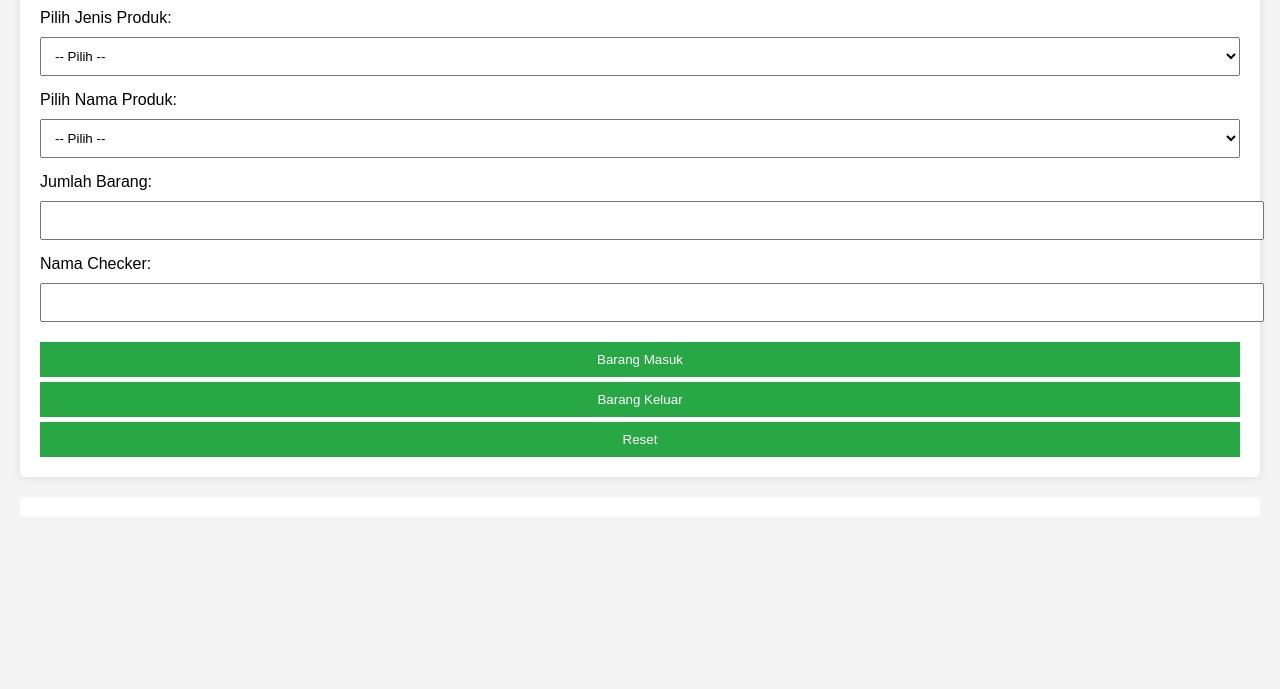
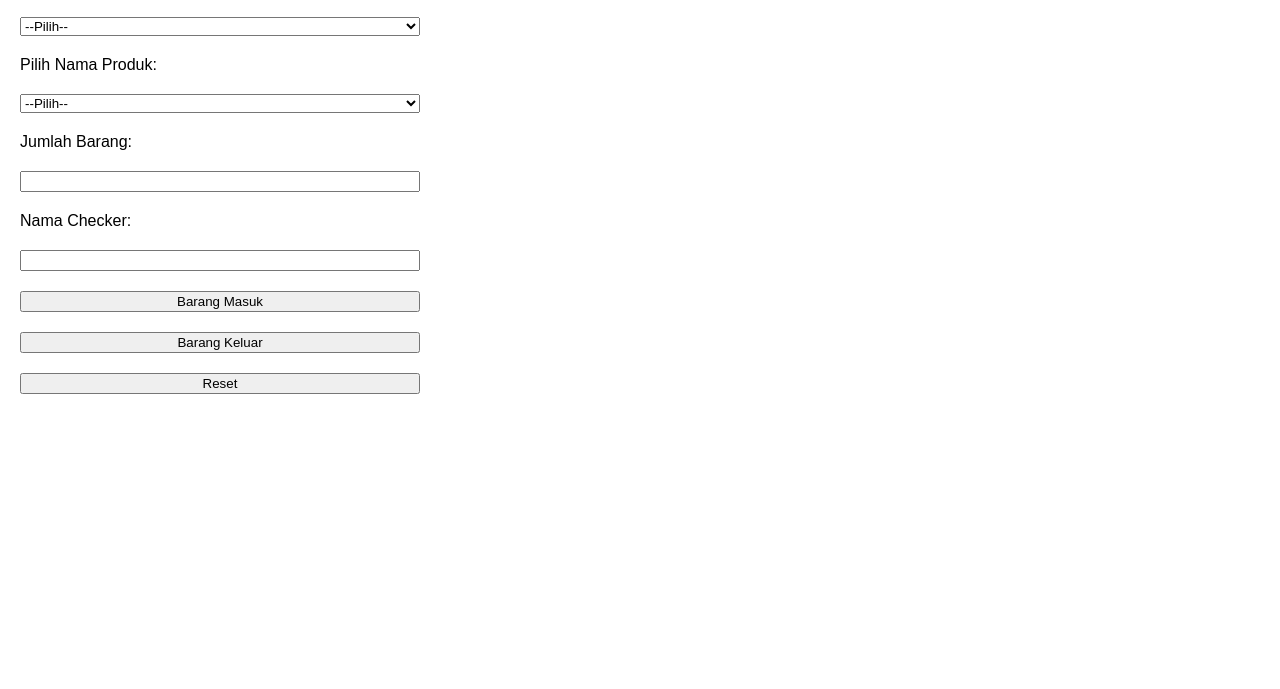
Before and after one commit to Arif-komp/InOutStock, a plain HTML site: page index.html in a window 1280 px wide. Shown: the part 111-800 px from the top of the page. Drawn offline with Linux system fonts and the light colour scheme.

Commit message:
Update index.html

```diff
--- a/index.html
+++ b/index.html
@@ -7,164 +7,123 @@
     <style>
         body {
             font-family: Arial, sans-serif;
-            margin: 0;
-            padding: 20px;
-            background-color: #f4f4f4;
-        }
-        h1 {
-            text-align: center;
+            margin: 20px;
         }
         form {
-            background: white;
-            padding: 20px;
-            border-radius: 5px;
-            box-shadow: 0 0 10px rgba(0, 0, 0, 0.1);
+            display: flex;
+            flex-direction: column;
+            max-width: 400px;
         }
-        .form-group {
-            margin-bottom: 15px;
+        label, select, input, button {
+            margin: 10px 0;
         }
-        label {
-            display: block;
-            margin-bottom: 5px;
-        }
-        select, input[type="number"], input[type="text"], button {
-            width: 100%;
-            padding: 10px;
-            margin-top: 5px;
-        }
-        button {
-            background-color: #28a745;
-            color: white;
-            border: none;
-            cursor: pointer;
-        }
-        button:hover {
-            background-color: #218838;
-        }
-        #history {
+        .history {
             margin-top: 20px;
-            background: white;
-            padding: 10px;
-            border-radius: 5px;
-            max-height: 300px;
-            overflow-y: auto;
         }
     </style>
 </head>
 <body>
-
     <h1>STOCK MANUAL GUDANG G5000</h1>
     <form id="stockForm">
-    <div class="form-group">
-        <label for="productType">Pilih Jenis Produk:</label>
-        <select id="productType" required>
-            <option value="">-- Pilih --</option>
+        <label for="jenis_produk">Pilih Jenis Produk:</label>
+        <select id="jenis_produk" name="jenis_produk" required>
+            <option value="">--Pilih--</option>
             <option value="SEMEN">SEMEN</option>
             <option value="BESI">BESI</option>
-            <option value="BWG">BWG - KAWAT DURI</option>
-            <option value="GALVALUM">GALVALUM - BONDEX</option>
+            <option value="BWG - KAWAT DURI">BWG - KAWAT DURI</option>
+            <option value="GALVALUM - BONDEX">GALVALUM - BONDEX</option>
         </select>
-    </div>
-    <div class="form-group">
-        <label for="productName">Pilih Nama Produk:</label>
-        <select id="productName" required>
-            <option value="">-- Pilih --</option>
+
+        <label for="nama_produk">Pilih Nama Produk:</label>
+        <select id="nama_produk" name="nama_produk" required>
+            <option value="">--Pilih--</option>
         </select>
-    </div>
-    <div class="form-group">
-        <label for="quantity">Jumlah Barang:</label>
-        <input type="number" id="quantity" required>
-    </div>
-    <div class="form-group">
-        <label for="checkerName">Nama Checker:</label>
-        <input type="text" id="checkerName" required>
-    </div>
-    <button type="button" onclick="submitStock('in')">Barang Masuk</button>
-    <button type="button" onclick="submitStock('out')">Barang Keluar</button>
+
+        <label for="jumlah_barang">Jumlah Barang:</label>
+        <input type="number" id="jumlah_barang" name="jumlah_barang" required>
+
+        <label for="nama_checker">Nama Checker:</label>
+        <input type="text" id="nama_checker" name="nama_checker" required>
+
+        <button type="button" onclick="submitForm('masuk')">Barang Masuk</button>
+        <button type="button" onclick="submitForm('keluar')">Barang Keluar</button>
         <button type="reset">Reset</button>
     </form>
 
-<div id="history"></div>
+    <div class="history" id="history"></div>
 
     <script>
-    // Data produk berdasarkan jenis
-    const products = {
-        SEMEN: ["SEMEN TIGA RODA 50 KG", "SEMEN TONASA 50 KG", "SEMEN PUTIH JAGUAR 40 KG", "SB PEREKAT BATA RINGAN 40 KG"],
-        BESI: ["KAWAT 8 (DELAPAN)", "KAWAT 10 (SEPULUH)", "KAWAT 12 (DUA BELAS)", "KAWAT 8.4 X 12", "KAWAT 25 (DUA PULUH LIMA) ULIR", "KAWAT 19 (SEMBILAN BELAS) ULIR", "KAWAT 22 (DUA PULUH DUA) ULIR", "KAWAT 13 (TIGA BELAS) ULIR", "KAWAT 7.1 X 12", "KAWAT 16 (ENAM BELAS)", "KAWAT 16 (ENAM BELAS) ULIR", "KAWAT 14 (EMPAT BELAS)", "KAWAT 11.4 X 12", "KAWAT 4.7 X 12", "KAWAT 10 (SEPULUH) ULIR", "KAWAT 6 (ENAM)"],
-        BWG: ["BENDRAT PUTIH ROL (25 KG)", "BENDRAT PUTIH ROL (20 KG)", "BWG 12", "BWG 14", "BWG 16", "BWG 6", "BWG 8", "KAWAT DURI BIASA", "KAWAT DURI 100M (ANTI KARAT)", "LIS KAYU 4X4", "BENDRAT STIK 20 KG", "BWG 10"],
-        GALVALUM: ["GALVALUM KENCANA (0.25) 4 M", "GALVALUM KENCANA (0.3) 4 M", "GALVALUM KENCANA (0.35) 4 M", "GALVALUM SOLID (0.3) 4 M"]
+        const produkOptions = {
+            'SEMEN': ["SEMEN TIGA RODA 50 KG", "SEMEN TONASA 50 KG", "SEMEN PUTIH JAGUAR 40 KG", "SB PEREKAT BATA RINGAN 40 KG"],
+            'BESI': ["KAWAT 8 (DELAPAN)", "KAWAT 10 (SEPULUH)", "KAWAT 12 (DUA BELAS)", "KAWAT 8.4 X 12", "KAWAT 25 (DUA PULUH LIMA) ULIR", "KAWAT 19 (SEMBILAN BELAS) ULIR", "KAWAT 22 (DUA PULUH DUA) ULIR", "KAWAT 13 (TIGA BELAS) ULIR", "KAWAT 7.1 X 12", "KAWAT 16 (ENAM BELAS)", "KAWAT 16 (ENAM BELAS) ULIR", "KAWAT 14 (EMPAT BELAS)", "KAWAT 11.4 X 12", "KAWAT 4.7 X 12", "KAWAT 10 (SEPULUH) ULIR", "KAWAT 6 (ENAM)"],
+            'BWG - KAWAT DURI': ["BENDRAT PUTIH ROL (25 KG)", "BENDRAT PUTIH ROL (20 KG)", "BWG 12", "BWG 14", "BWG 16", "BWG 6", "BWG 8", "KAWAT DURI BIASA", "KAWAT DURI 100M (ANTI KARAT)", "LIS KAYU 4X4", "BENDRAT STIK 20 KG", "BWG 10"],
+            'GALVALUM - BONDEX': ["GALVALUM KENCANA (0.25) 4 M", "GALVALUM KENCANA (0.3) 4 M", "GALVALUM KENCANA (0.35) 4 M", "GALVALUM SOLID (0.3) 4 M"]
         };
 
-    // Menangani perubahan jenis produk
-    document.getElementById('productType').addEventListener('change', function() {
-        const productNameSelect = document.getElementById('productName');
-        productNameSelect.innerHTML = '<option value="">-- Pilih --</option>'; // Reset pilihan nama produk
-        const selectedType = this.value;
-        if (products[selectedType]) {
-            products[selectedType].forEach(product => {
+        document.getElementById('jenis_produk').addEventListener('change', function() {
+            const namaProdukSelect = document.getElementById('nama_produk');
+            namaProdukSelect.innerHTML = '<option value="">--Pilih--</option>'; // Reset options
+            const selectedJenis = this.value;
+            if (produkOptions[selectedJenis]) {
+                produkOptions[selectedJenis].forEach(function(produk) {
                     const option = document.createElement('option');
-                option.value = product;
-                option.textContent = product;
-                productNameSelect.appendChild(option);
+                    option.value = produk;
+                    option.textContent = produk;
+                    namaProdukSelect.appendChild(option);
                 });
             }
         });
 
-    // Fungsi untuk menyimpan data ke Google Sheets
-    function submitStock(type) {
-        const productType = document.getElementById('productType').value;
-        const productName = document.getElementById('productName').value;
-        const quantity = document.getElementById('quantity').value;
-        const checkerName = document.getElementById('checkerName').value;
+        function submitForm(action) {
+            const jenisProduk = document.getElementById('jenis_produk').value;
+            const namaProduk = document.getElementById('nama_produk').value;
+            const jumlahBarang = document.getElementById('jumlah_barang').value;
+            const namaChecker = document.getElementById('nama_checker').value;
 
-        if (productType && productName && quantity && checkerName) {
-            const label = getLabel(productType);
-            const historyEntry = `Waktu Input: ${new Date().toLocaleString()} - ${type === 'in' ? 'Barang Masuk' : 'Barang Keluar'} - ${productName} (${quantity} ${label}) oleh ${checkerName}`;
-            document.getElementById('history').innerHTML += `<div>${historyEntry}</div>`;
+            if (jenisProduk && namaProduk && jumlahBarang && namaChecker) {
+                const data = {
+                    action: action,
+                    jenis_produk: jenisProduk,
+                    nama_produk: namaProduk,
+                    jumlah_barang: jumlahBarang,
+                    nama_checker: namaChecker
+                };
 
-            // Kirim data ke Google Sheets
-            fetch('https://script.google.com/macros/s/AKfycbxlf1kOKQyOC1jh5iRiQf0arb8skjKkWfnBBXW8DNaRPRzFPQ96AnhuyjqMcBfiKQ7VYQ/exec', {
+                fetch('YOUR_SCRIPT_URL', {
                     method: 'POST',
                     headers: {
                         'Content-Type': 'application/json'
                     },
-                body: JSON.stringify({
-                    type: type,
-                    productType: productType,
-                    productName: productName,
-                    quantity: quantity,
-                    checkerName: checkerName
-                })
+                    body: JSON.stringify(data)
                 })
                 .then(response => response.json())
-            .then(data => {
-                console.log('Success:', data);
+                .then(result => {
+                    if (result.result === 'success') {
+                        // Tampilkan history
+                        const historyDiv = document.getElementById('history');
+                        const labelJumlah = getLabelJumlah(namaProduk);
+                        historyDiv.innerHTML += `<p>${new Date().toLocaleString()}: ${action === 'masuk' ? 'Barang Masuk' : 'Barang Keluar'} - ${namaProduk} (${jumlahBarang} ${labelJumlah}) - Cek Nama Checker: ${namaChecker}</p>`;
+                        document.getElementById('stockForm').reset(); // Reset form
+                    }
                 })
-            .catch((error) => {
-                console.error('Error:', error);
-            });
+                .catch(error => console.error('Error:', error));
             } else {
                 alert('Semua field harus diisi!');
             }
         }
 
-    // Fungsi untuk mendapatkan label berdasarkan jenis produk
-    function getLabel(productType) {
-        switch (productType) {
-            case 'SEMEN':
-            case 'BWG':
+        function getLabelJumlah(namaProduk) {
+            if (namaProduk.includes('SEMEN') || namaProduk.includes('PEREKAT')) {
                 return 'sak';
-            case 'BESI':
-            case 'LIS KAYU':
-            case 'BENDRAT STIK':
+            } else if (namaProduk.includes('KAWAT') || namaProduk.includes('LIS KAYU') || namaProduk.includes('BENDRAT STIK')) {
                 return 'batang';
-            case 'GALVALUM':
+            } else if (namaProduk.includes('KAWAT DURI') || namaProduk.includes('BENDRAT') || namaProduk.includes('BWG')) {
+                return 'rol';
+            } else if (namaProduk.includes('GALVALUM') || namaProduk.includes('BONDEX')) {
                 return 'lembar';
-            default:
+            }
             return '';
         }
-    }
     </script>
-
 </body>
 </html>
```
Lines whose indentation alone changed are shown as unchanged.
